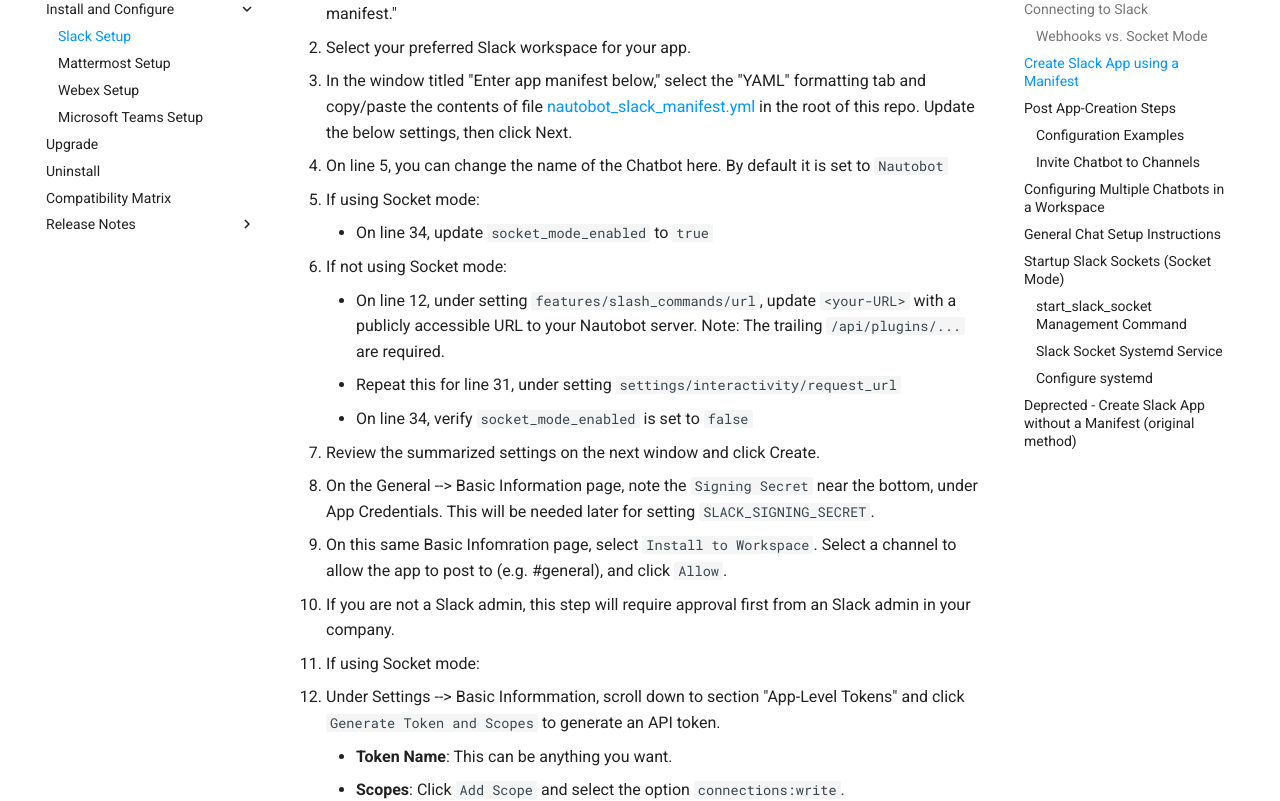
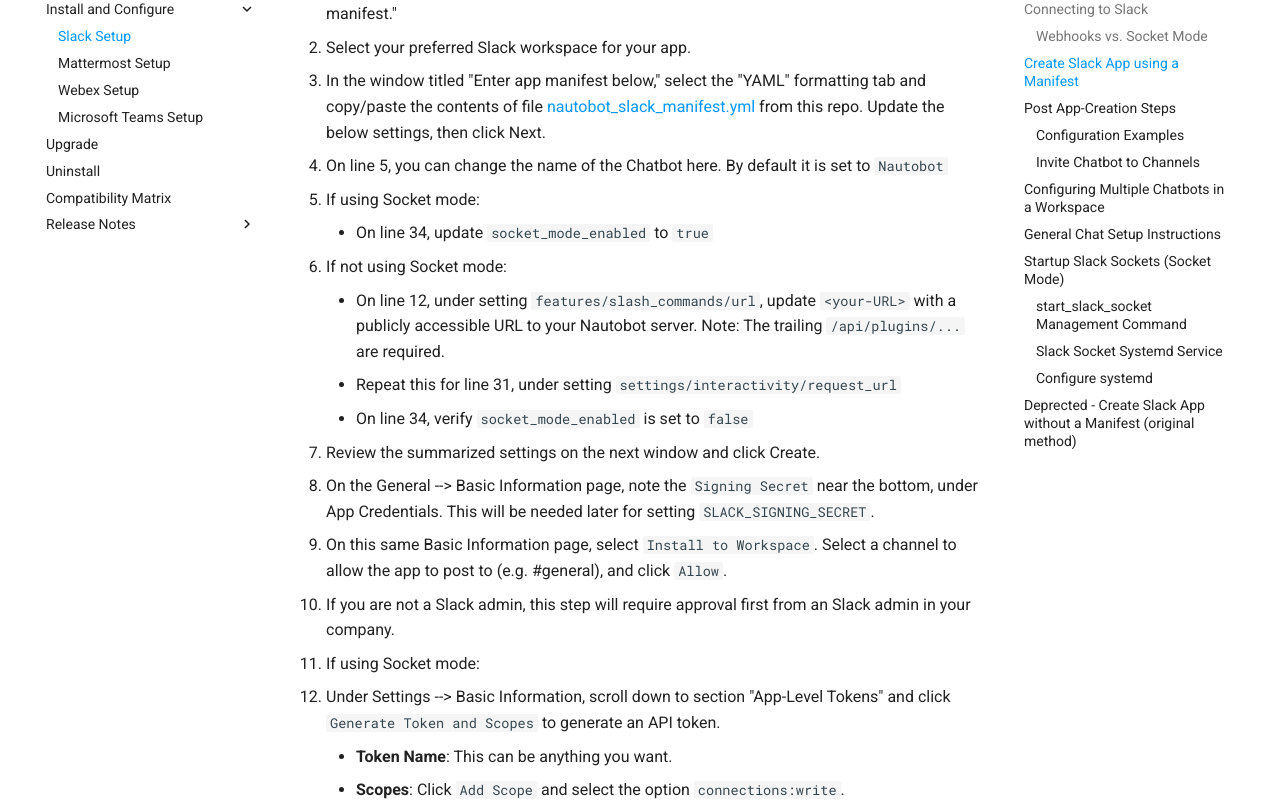
Before and after one commit to nautobot/nautobot-app-chatops, an MkDocs documentation site: the page built from docs/admin/install/slack_setup.md, in a window 1280 px wide and 1400 px high, scrolled down 3216 px. Shown: the part 163-964 px from the top of the window. Built offline with MkDocs 1.6.1 and Material for MkDocs 9.7.7, drawn with Linux system fonts in a browser that asks for light colours; comment, search, counter and statistics services are not loaded.

Commit message:
Apply suggestions from code review
Co-authored-by: Glenn Matthews <glenn.matthews@networktocode.com>

```diff
--- a/docs/admin/install/slack_setup.md
+++ b/docs/admin/install/slack_setup.md
@@ -64,7 +64,7 @@
 
 1. Log in to [https://api.slack.com/apps](https://api.slack.com/apps) and select "Create New App". Select "From an app manifest."
 2. Select your preferred Slack workspace for your app.
-3. In the window titled "Enter app manifest below," select the "YAML" formatting tab and copy/paste the contents of file [nautobot_slack_manifest.yml](https://github.com/nautobot/nautobot-plugin-chatops/blob/develop/setup_files/nautobot_slack_manifest.yml) in the root of this repo. Update the below settings, then click Next.
+3. In the window titled "Enter app manifest below," select the "YAML" formatting tab and copy/paste the contents of file [nautobot_slack_manifest.yml](https://github.com/nautobot/nautobot-plugin-chatops/blob/develop/setup_files/nautobot_slack_manifest.yml) from this repo. Update the below settings, then click Next.
    - On line 5, you can change the name of the Chatbot here. By default it is set to `Nautobot`
    - If using Socket mode:
       - On line 34, update `socket_mode_enabled` to `true`
@@ -74,10 +74,10 @@
       - On line 34, verify `socket_mode_enabled` is set to `false`
 4. Review the summarized settings on the next window and click Create.
 5. On the General --> Basic Information page, note the `Signing Secret` near the bottom, under App Credentials. This will be needed later for setting `SLACK_SIGNING_SECRET`.
-6. On this same Basic Infomration page, select `Install to Workspace`. Select a channel to allow the app to post to (e.g. #general), and click `Allow`.
+6. On this same Basic Information page, select `Install to Workspace`. Select a channel to allow the app to post to (e.g. #general), and click `Allow`.
    - If you are not a Slack admin, this step will require approval first from an Slack admin in your company.
 7. If using Socket mode:
-   - Under Settings --> Basic Informmation, scroll down to section "App-Level Tokens" and click `Generate Token and Scopes` to generate an API token.
+   - Under Settings --> Basic Information, scroll down to section "App-Level Tokens" and click `Generate Token and Scopes` to generate an API token.
       - **Token Name**: This can be anything you want.
       - **Scopes**: Click `Add Scope` and select the option `connections:write`.
    - Click `Generate`. Copy this API token. This will be needed later for setting `SLACK_APP_TOKEN`.
@@ -131,7 +131,7 @@
 > **Note**: In the Slack app, you will need to invite the chatbot to each channel that it will belong to with `@<app name>`.
 > For example, when an app named `Nautobot ChatOps` is installed to the workspace:
 >
-> 1. A message is displayed in the channel, saying that the integration`Nautobot ChatOps` has been added
+> 1. A message is displayed in the channel, saying that the integration `Nautobot ChatOps` has been added
 > 2. You `@Nautobot ChatOps` in the channel
 > 3. You are prompted to add `@Nautobot ChatOps` to the channel
 
```
Also changed, not shown: 1 other file.
